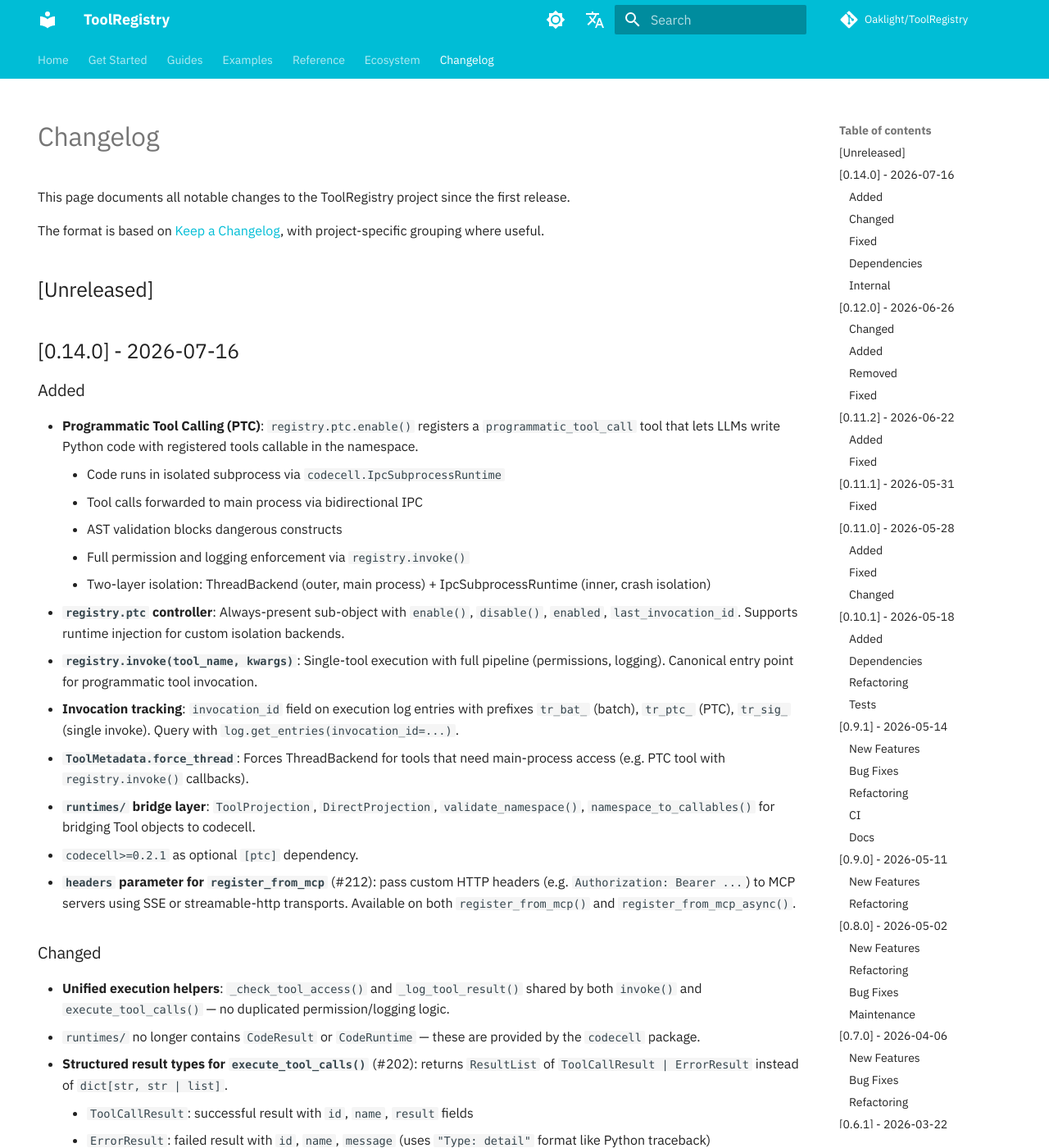
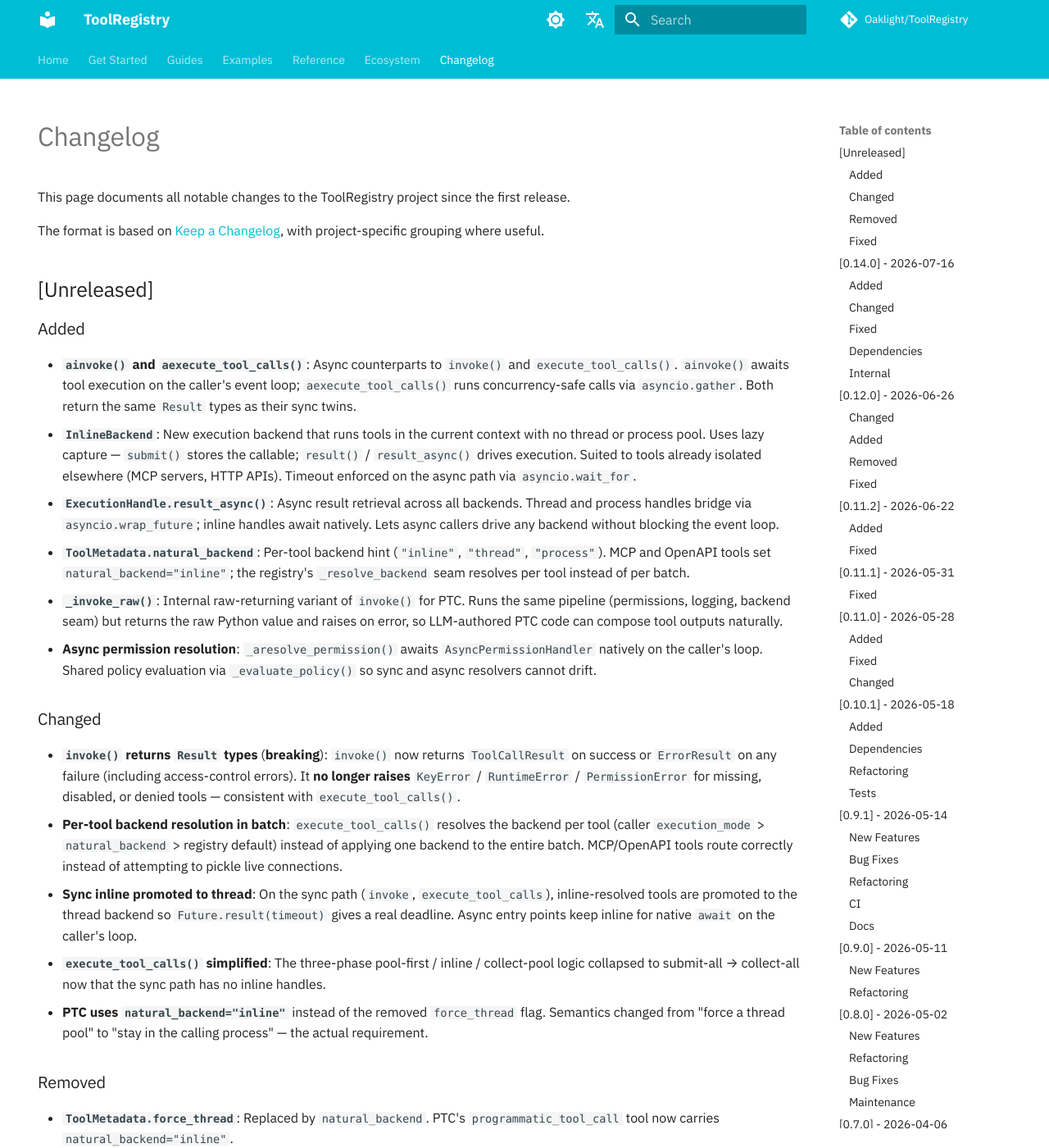
Before and after one commit to Oaklight/ToolRegistry, an MkDocs documentation site: the page built from docs/changelog.md, in a window 1280 px wide and 1400 px high. Shown: the whole window at 82% size. Built offline with MkDocs 1.6.1 and Material for MkDocs 9.7.7, drawn with Linux system fonts in a browser that asks for light colours; some web fonts are replaced; comment, search, counter and statistics services are not loaded; some of the changed text lies outside the part shown.

Commit message:
docs: add [Unreleased] changelog for execution-stack refactor

```diff
--- a/docs/changelog.md
+++ b/docs/changelog.md
@@ -15,6 +15,33 @@ This page documents all notable changes to the ToolRegistry project since the fi
 The format is based on [Keep a Changelog](https://keepachangelog.com/en/1.1.0/), with project-specific grouping where useful.
 
 ## [Unreleased]
+
+### Added
+
+- **`ainvoke()` and `aexecute_tool_calls()`**: Async counterparts to `invoke()` and `execute_tool_calls()`. `ainvoke()` awaits tool execution on the caller's event loop; `aexecute_tool_calls()` runs concurrency-safe calls via `asyncio.gather`. Both return the same `Result` types as their sync twins.
+- **`InlineBackend`**: New execution backend that runs tools in the current context with no thread or process pool. Uses lazy capture — `submit()` stores the callable; `result()` / `result_async()` drives execution. Suited to tools already isolated elsewhere (MCP servers, HTTP APIs). Timeout enforced on the async path via `asyncio.wait_for`.
+- **`ExecutionHandle.result_async()`**: Async result retrieval across all backends. Thread and process handles bridge via `asyncio.wrap_future`; inline handles await natively. Lets async callers drive any backend without blocking the event loop.
+- **`ToolMetadata.natural_backend`**: Per-tool backend hint (`"inline"`, `"thread"`, `"process"`). MCP and OpenAPI tools set `natural_backend="inline"`; the registry's `_resolve_backend` seam resolves per tool instead of per batch.
+- **`_invoke_raw()`**: Internal raw-returning variant of `invoke()` for PTC. Runs the same pipeline (permissions, logging, backend seam) but returns the raw Python value and raises on error, so LLM-authored PTC code can compose tool outputs naturally.
+- **Async permission resolution**: `_aresolve_permission()` awaits `AsyncPermissionHandler` natively on the caller's loop. Shared policy evaluation via `_evaluate_policy()` so sync and async resolvers cannot drift.
+
+### Changed
+
+- **`invoke()` returns `Result` types** (**breaking**): `invoke()` now returns `ToolCallResult` on success or `ErrorResult` on any failure (including access-control errors). It **no longer raises** `KeyError` / `RuntimeError` / `PermissionError` for missing, disabled, or denied tools — consistent with `execute_tool_calls()`.
+- **Per-tool backend resolution in batch**: `execute_tool_calls()` resolves the backend per tool (caller `execution_mode` > `natural_backend` > registry default) instead of applying one backend to the entire batch. MCP/OpenAPI tools route correctly instead of attempting to pickle live connections.
+- **Sync inline promoted to thread**: On the sync path (`invoke`, `execute_tool_calls`), inline-resolved tools are promoted to the thread backend so `Future.result(timeout)` gives a real deadline. Async entry points keep inline for native `await` on the caller's loop.
+- **`execute_tool_calls()` simplified**: The three-phase pool-first / inline / collect-pool logic collapsed to submit-all → collect-all now that the sync path has no inline handles.
+- **PTC uses `natural_backend="inline"`** instead of the removed `force_thread` flag. Semantics changed from "force a thread pool" to "stay in the calling process" — the actual requirement.
+
+### Removed
+
+- **`ToolMetadata.force_thread`**: Replaced by `natural_backend`. PTC's `programmatic_tool_call` tool now carries `natural_backend="inline"`.
+- **`_needs_async_timeout` + AsyncRuntime bridge in `_collect_handle_result`**: No longer needed — sync path uses thread handles with native timeout; async path uses `result_async()` with `wait_for`.
+
+### Fixed
+
+- **Sync registration of multiple MCP/OpenAPI sources** (#217, #220): Replaced per-call event loop creation/destruction with a shared `AsyncRuntime` singleton. Sequential `register_from_mcp()` calls no longer cause `CancelledError` from anyio state pollution.
+- **Inline backend timeout silently ignored** (#233): `InlineBackend.submit()` accepted a `timeout` argument but discarded it — `metadata.timeout` was ineffective for all inline tools. Now stored and enforced via `asyncio.wait_for` on the async path, and via thread-backend promotion on the sync path.
 
 ## [0.14.0] - 2026-07-16
 
```
